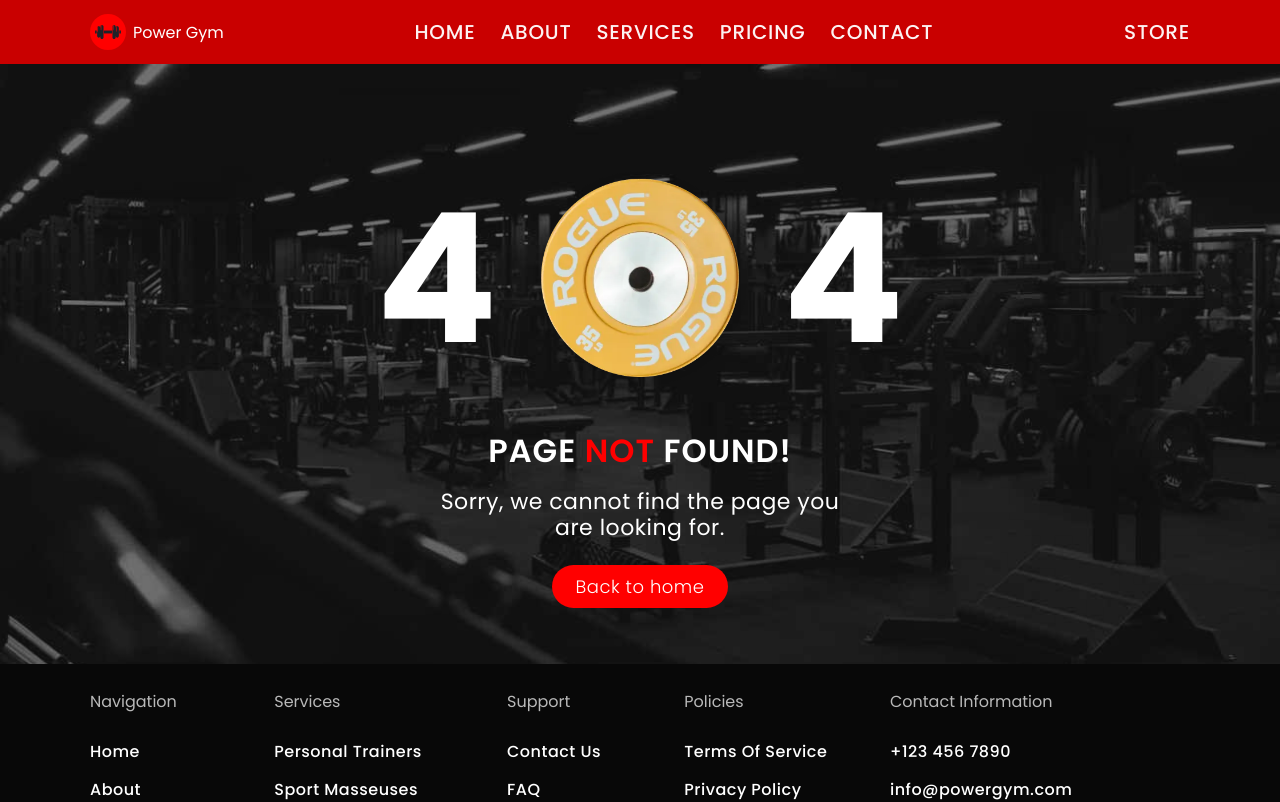
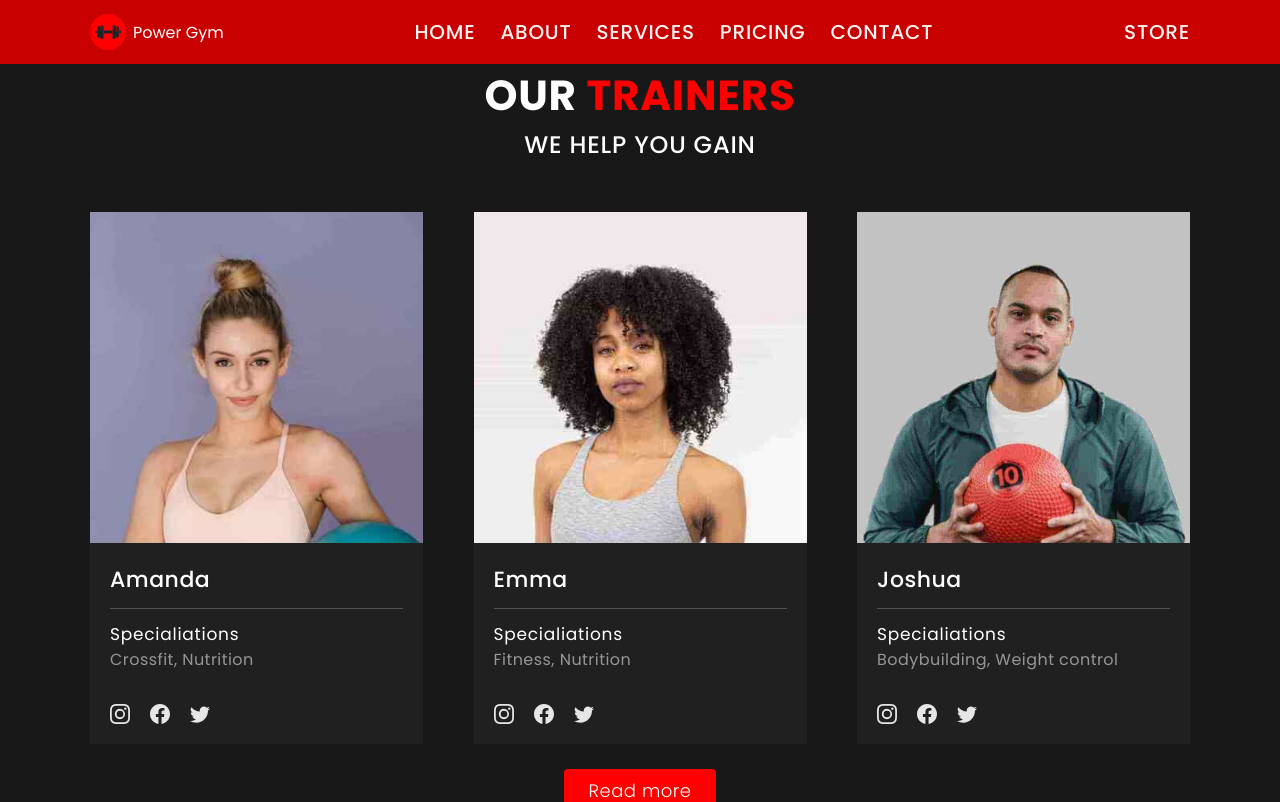
Before and after one commit to capstxr/gym, a React (Create React App) app: page /personal-trainers in a window 1280 px wide. Shown: the top 802 px of the page. Built offline with nearby package versions, Linux system fonts and the light colour scheme.

Commit message:
Trainers  scrollfix

```diff
--- a/src/ts/App.tsx
+++ b/src/ts/App.tsx
@@ -28,6 +28,7 @@
 import Services from './pages/services';
 import BmiCalculator from './pages/bmi_calculator';
 import Pricing from './pages/pricing';
+import TrainersPage from './pages/trainers_page';
 import ErrorPage from './pages/error_page';
 
 function App() {
@@ -71,6 +72,11 @@
                 />
 
                 <Route
+                    path='/personal-trainers'
+                    element={<TrainersPage/>}
+                />
+
+                <Route
                     path='/*'
                     element={<ErrorPage/>}
                 />
--- /dev/null
+++ b/src/ts/pages/trainers_page/index.tsx
@@ -0,0 +1,23 @@
+// Import packages
+import { useEffect } from 'react';
+
+// Import components
+import Trainers from '../../components/body/trainers';
+
+// Import page css
+import './trainers_page.scss';
+
+const TrainersPage = () => {
+	useEffect(() => {
+        document.title = "Power Gym - Trainers";
+        window.scrollTo(0,0);
+    }, []);
+
+	return (
+		<main className="page">
+			<Trainers/>
+		</main>
+	);
+}
+
+export default TrainersPage;
```
Also changed, not shown: src/ts/pages/trainers_page/trainers_page.scss (added).
